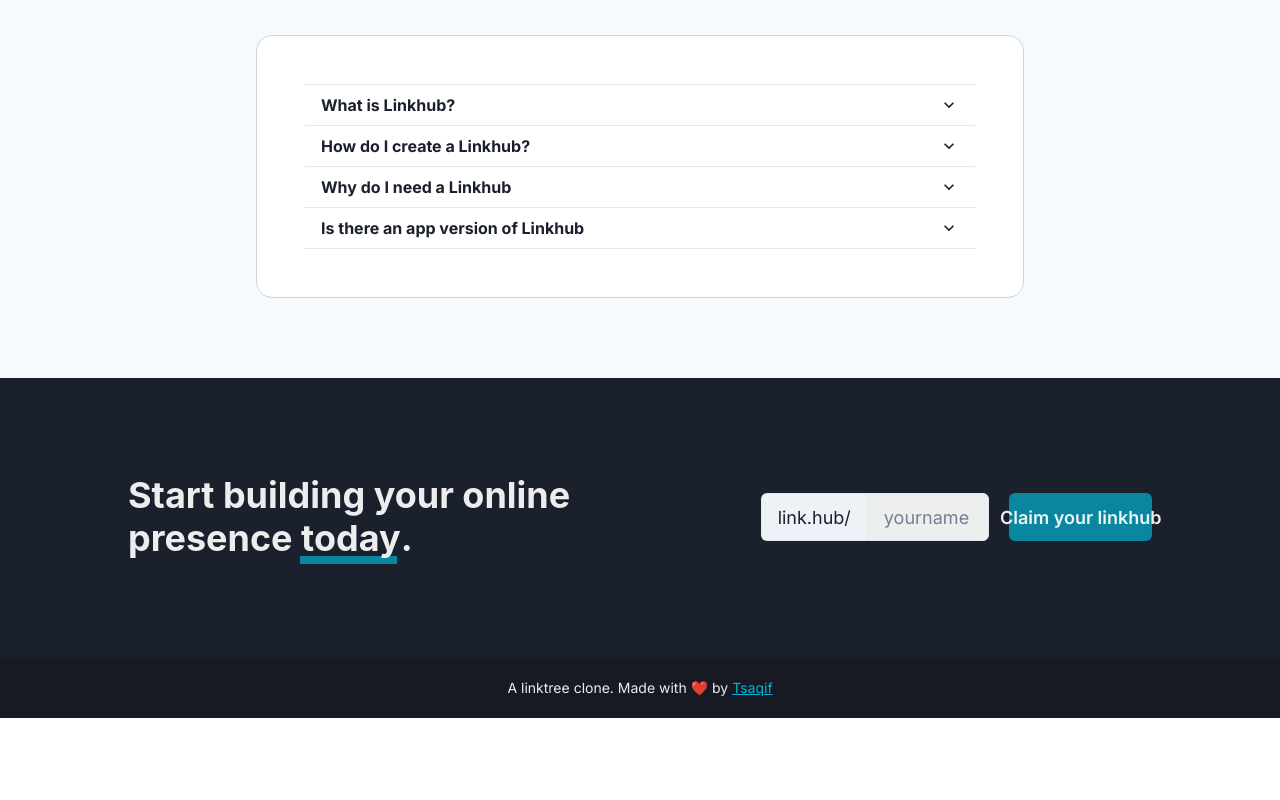
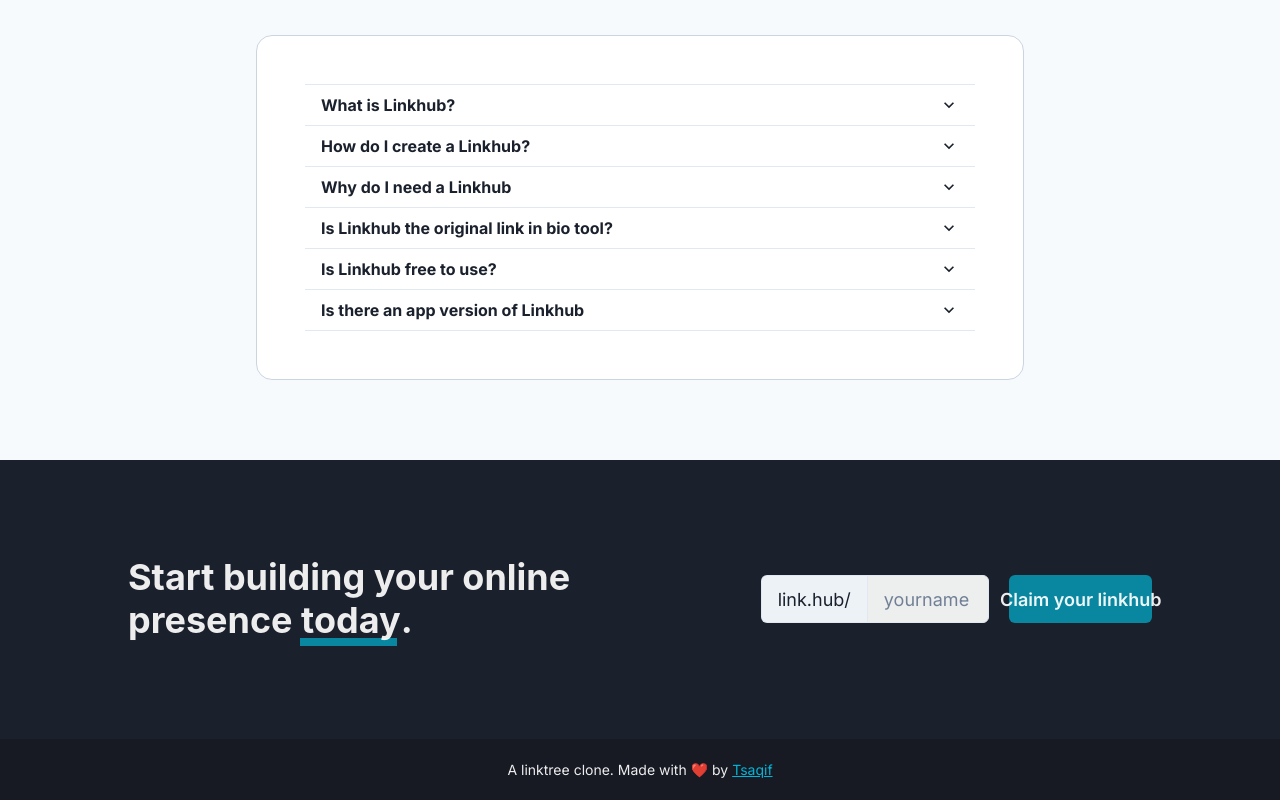
Before and after one commit to tsaqifammar/linkhub, a Next.js app: page / in a window 1280 px wide. Shown: the part 1577-2377 px from the top of the page. Before the commit the page ends 2295 px from the top, so only its background shows below. Built offline with nearby package versions, Linux system fonts and the light colour scheme.

Commit message:
add(landing page): more questions to questions section

```diff
--- a/src/components/landing-page/questions.tsx
+++ b/src/components/landing-page/questions.tsx
@@ -26,9 +26,18 @@
       "Enim iure nobis temporibus natus quod magni commodi adipisci, velit molestias unde aliquid vero minus placeat quisquam nam culpa? Beatae, blanditiis veniam.",
   },
   {
+    question: "Is Linkhub the original link in bio tool?",
+    answer:
+      "The short answer is, no. This is a linktree clone afterall.",
+  },
+  {
+    question: "Is Linkhub free to use?",
+    answer: "Yes!",
+  },
+  {
     question: "Is there an app version of Linkhub",
     answer:
-      "Velit molestias unde aliquid vero minus placeat quisquam nam culpa? Beatae, blanditiis veniam.",
+      "There is only the web version for now. Facilis, animi possimus error quia reiciendis voluptas. Nostrum accusamus reprehenderit dolorem totam blanditiis est, modi iusto vitae optio magnam inventore, enim magni!",
   },
 ];
 
```
